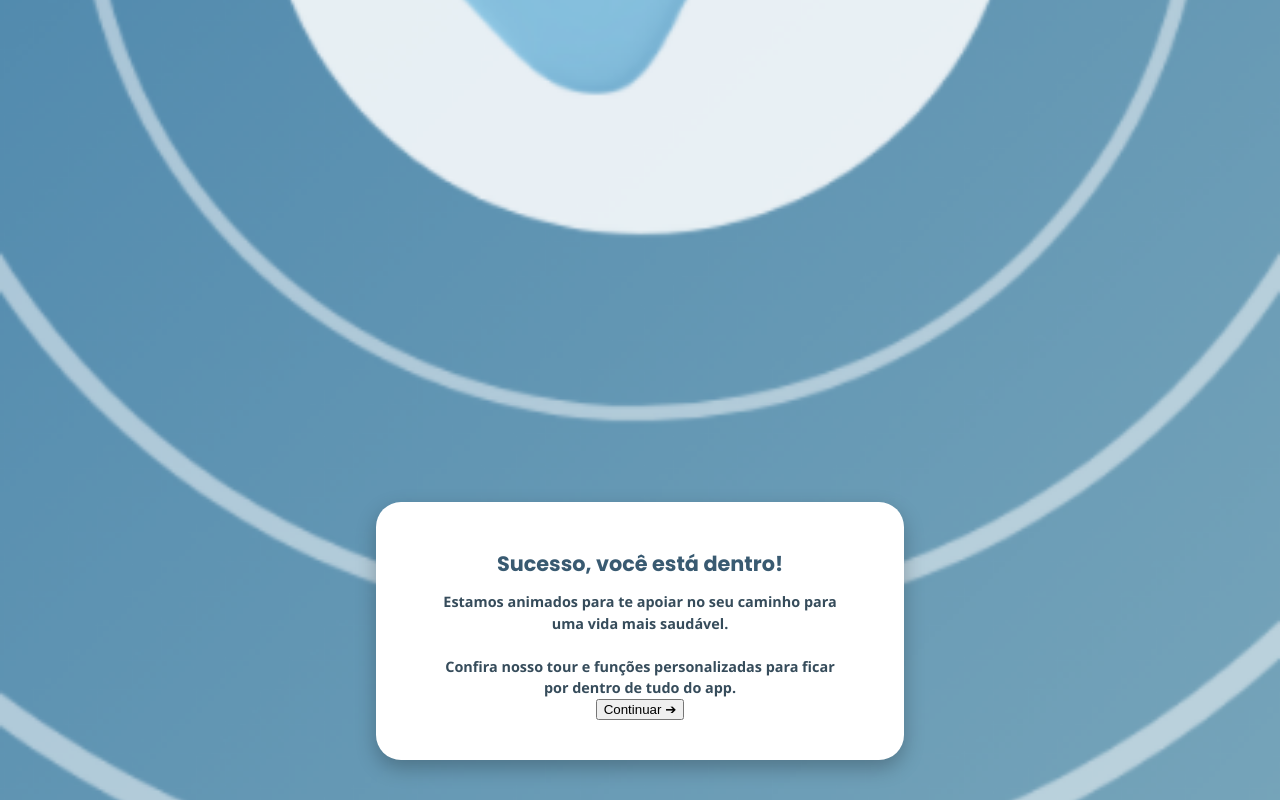
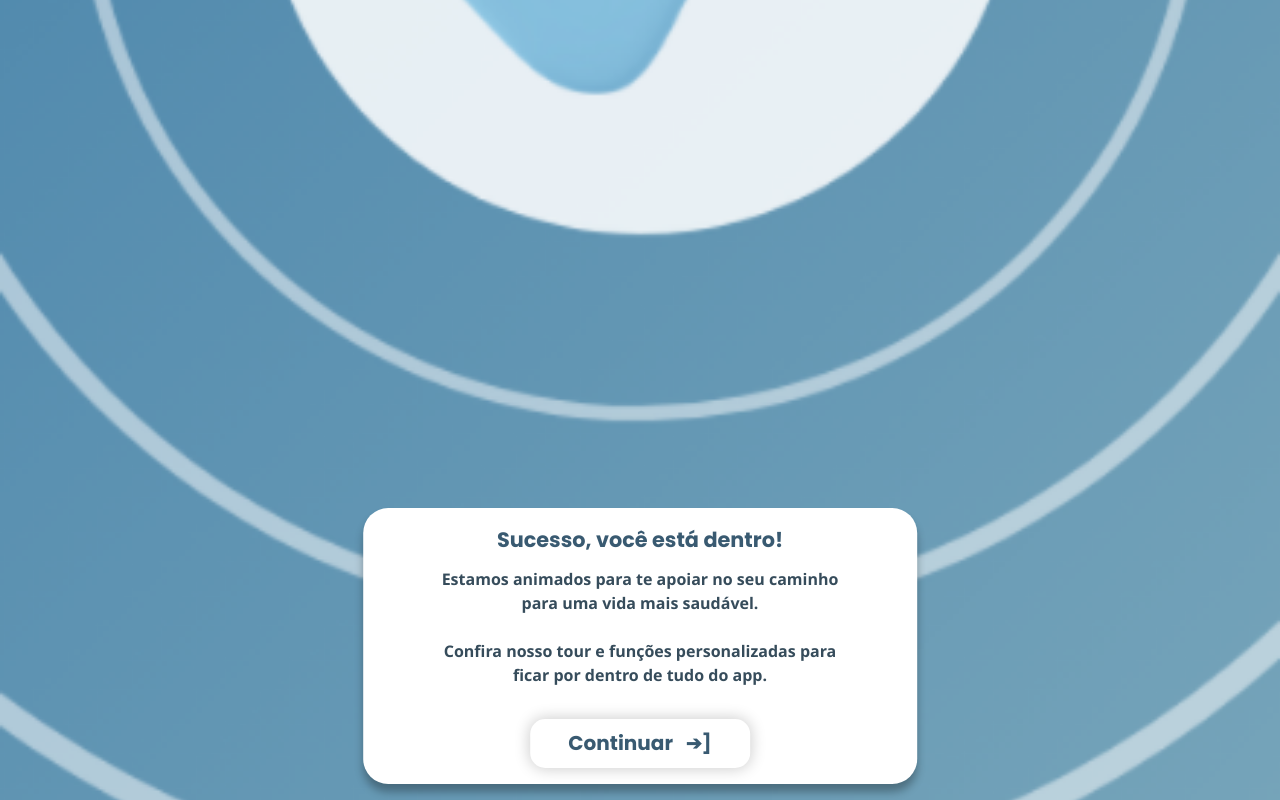
Before and after one commit to VitalizeApp/app-frontend, a plain HTML site: page src/pages/Login/telas/conclusão/concluidoLogin.html in a window 1280 px wide. Drawn offline with Linux system fonts and the light colour scheme.

Commit message:
finalização da tela de login concluído

```diff
--- a/src/pages/Login/telas/conclusão/concluidoLogin.css
+++ b/src/pages/Login/telas/conclusão/concluidoLogin.css
@@ -12,7 +12,7 @@
 
   .campo-branco {
     position: absolute;
-    bottom: 5vh;
+    bottom: 2vh;
     left: 50%;
     transform: translateX(-50%);
     width: 85vw;
@@ -23,8 +23,8 @@
     display: flex;
     flex-direction: column;
     align-items: center;
-    padding: 4vh 5vw 5vh 5vw; /* aumentei o padding inferior para dar espaço ao botão */
-    box-shadow: 0px 8px 20px rgba(0, 0, 0, 0.25); /* sombra mais suave e mais forte */
+    padding: 2vh 6vw;
+    box-shadow: 0px 8px 8px rgba(0, 0, 0, 0.3); /* sombra mais suave e mais forte */
 }
 
 .titulo-sucesso {
@@ -34,14 +34,43 @@
     color: rgba(57, 90, 113, 1);
     text-align: center;
     margin-bottom: 1.5vh; /* espaço menor entre título e subtexto */
+    margin-top: 0;
 }
 
 .subtexto {
     font-family: 'Segoe UI', sans-serif;
-    font-size: 1.8vh; /* tamanho proporcional */
+    font-size: 2.0vh; /* tamanho proporcional */
     font-weight: 600; /* semibold */
     color: #364C5B;
     text-align: center;
     margin: 0;
     line-height: 1.5;
 }
+
+.botao-continuar {
+    margin-top: 4vh;
+    background-color: white; /* botão branco */
+    color: rgba(57, 90, 113, 1); /* texto na cor azul */
+    font-family: 'Poppins', sans-serif;
+    font-size: 2.5vh;
+    font-weight: 600;
+    padding: 1.2vh 3vw;
+    border: none;
+    border-radius: 15px; /* menos arredondado */
+    cursor: pointer;
+    display: flex;
+    align-items: center;
+    justify-content: center;
+    gap: 1vw;
+    box-shadow: 0px 0px 15px 1px rgba(0, 0, 0, 0.2);
+    transition: background-color 0.3s ease, color 0.3s ease;
+}
+
+.botao-continuar:hover {
+    background-color: rgba(57, 90, 113, 1); /* fundo azul no hover */
+    color: white; /* texto branco no hover */
+}
+
+.icone-entrar {
+    font-size: 2.4vh;
+}
--- a/src/pages/Login/telas/conclusão/concluidoLogin.html
+++ b/src/pages/Login/telas/conclusão/concluidoLogin.html
@@ -20,7 +20,7 @@
 
         <button class="botao-continuar">
         Continuar
-        <span class="icone-entrar">➔</span>
+        <span class="icone-entrar">➔]</span>
         </button>
       </div>
 
```
